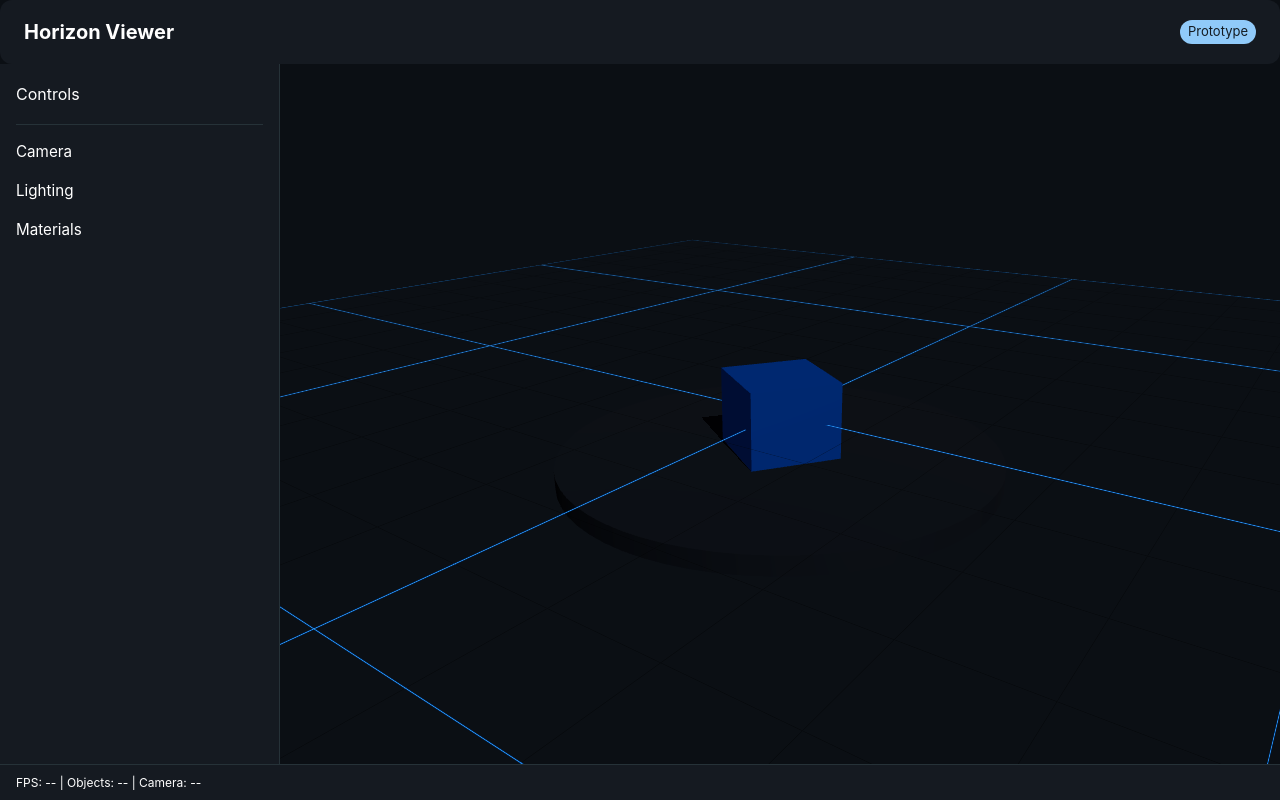
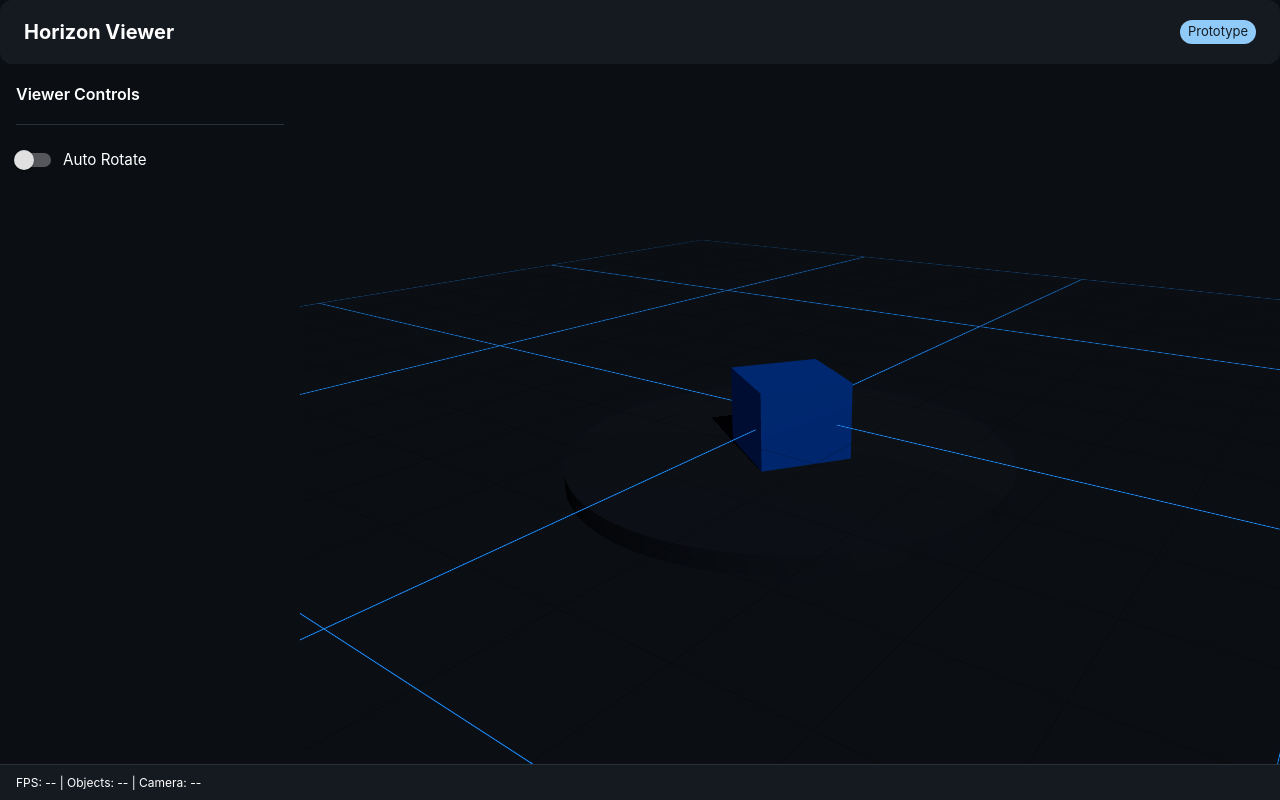
Before and after one commit to remijus-ijomah/horizon-viewer, a React (Vite) app: page / in a window 1280 px wide. Built offline with nearby package versions, Linux system fonts and the light colour scheme.

Commit message:
refactor: added view controls

```diff
--- a/src/components/layout/Sidebar.tsx
+++ b/src/components/layout/Sidebar.tsx
@@ -1,48 +1,15 @@
-import { Box, Divider, Typography } from "@mui/material";
+import { Box } from "@mui/material";
+import ViewerControls from "../../features/view-controls/components/ViewControls";
 
 export default function Sidebar() {
   return (
     <Box
       sx={{
-        width: 280,
-        backgroundColor: "background.paper",
-
-        borderRight: "1px solid",
-
-        borderColor: "divider",
-
+        width: 300,
         p: 2,
       }}
     >
-      <Typography variant="subtitle1" fontWeight={600}>
-        Controls
-      </Typography>
-
-      <Divider
-        sx={{
-          my: 2,
-        }}
-      />
-
-      <Typography color="text.secondary">Camera</Typography>
-
-      <Typography
-        color="text.secondary"
-        sx={{
-          mt: 2,
-        }}
-      >
-        Lighting
-      </Typography>
-
-      <Typography
-        color="text.secondary"
-        sx={{
-          mt: 2,
-        }}
-      >
-        Materials
-      </Typography>
+      <ViewerControls />
     </Box>
   );
 }
--- a/src/features/scene/camera/CameraControls.tsx
+++ b/src/features/scene/camera/CameraControls.tsx
@@ -1,5 +1,15 @@
 import { OrbitControls } from "@react-three/drei";
+import { useViewerStore } from "../../view-controls/store/viewStore";
 
 export default function CameraControls() {
-  return <OrbitControls makeDefault enableDamping dampingFactor={0.08} />;
+  const autoRotate = useViewerStore((state) => state.autoRotate);
+
+  return (
+    <OrbitControls
+      makeDefault
+      autoRotate={autoRotate}
+      autoRotateSpeed={1}
+      enableDamping
+    />
+  );
 }
--- /dev/null
+++ b/src/features/view-controls/components/ViewControls.tsx
@@ -0,0 +1,29 @@
+import {
+  Box,
+  Typography,
+  Divider,
+  Switch,
+  FormControlLabel,
+} from "@mui/material";
+import { useViewerStore } from "../store/viewStore";
+
+export default function ViewerControls() {
+  const autoRotate = useViewerStore((state) => state.autoRotate);
+
+  const toggleAutoRotate = useViewerStore((state) => state.toggleAutoRotate);
+
+  return (
+    <Box>
+      <Typography variant="subtitle1" sx={{ fontWeight: 600 }}>
+        Viewer Controls
+      </Typography>
+
+      <Divider sx={{ my: 2 }} />
+
+      <FormControlLabel
+        control={<Switch checked={autoRotate} onChange={toggleAutoRotate} />}
+        label="Auto Rotate"
+      />
+    </Box>
+  );
+}
--- /dev/null
+++ b/src/features/view-controls/store/viewStore.ts
@@ -0,0 +1,32 @@
+import { create } from "zustand";
+
+type ViewerState = {
+  autoRotate: boolean;
+  lightingIntensity: number;
+  wireframe: boolean;
+
+  toggleAutoRotate: () => void;
+  setLightingIntensity: (value: number) => void;
+  toggleWireframe: () => void;
+};
+
+export const useViewerStore = create<ViewerState>((set) => ({
+  autoRotate: false,
+  lightingIntensity: 2,
+  wireframe: false,
+
+  toggleAutoRotate: () =>
+    set((state) => ({
+      autoRotate: !state.autoRotate,
+    })),
+
+  setLightingIntensity: (value) =>
+    set({
+      lightingIntensity: value,
+    }),
+
+  toggleWireframe: () =>
+    set((state) => ({
+      wireframe: !state.wireframe,
+    })),
+}));
```
Also changed, not shown: src/features/view-controls/index.ts (added).
